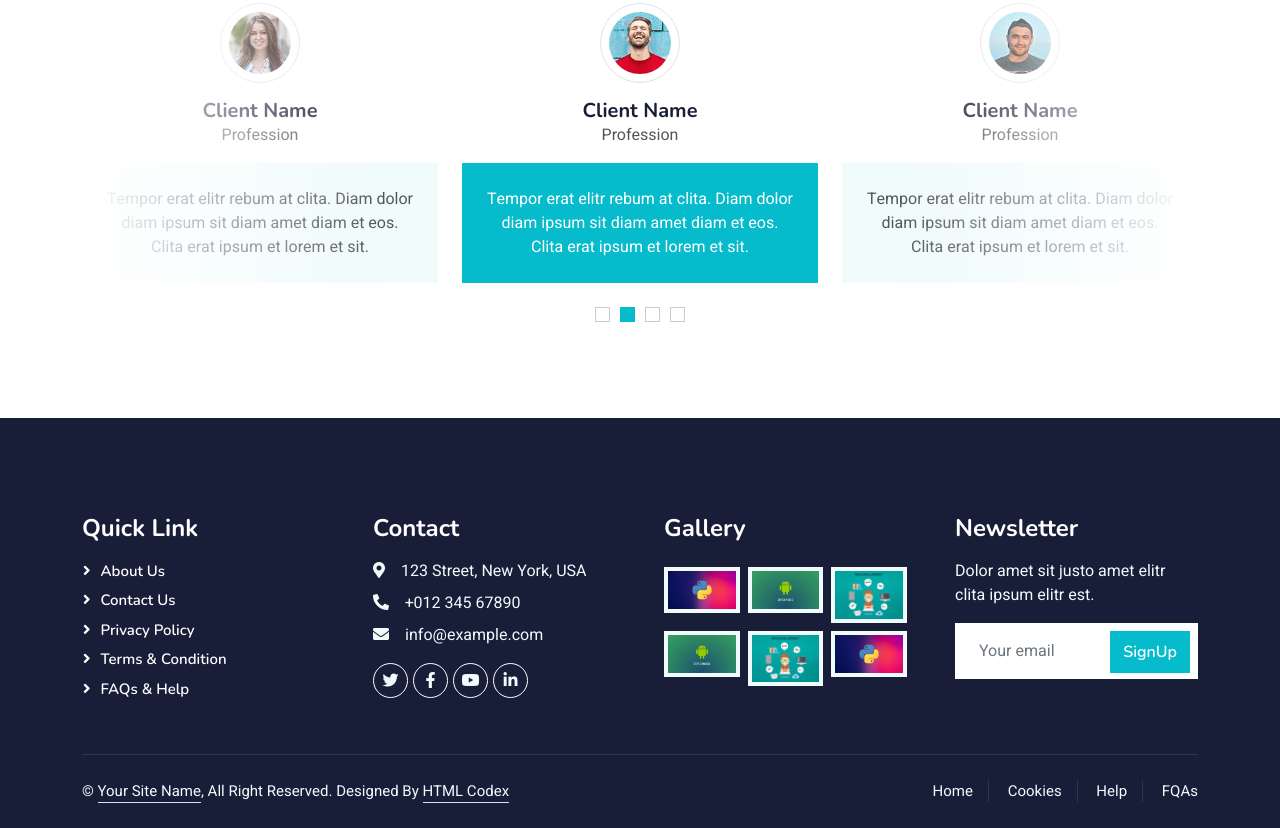
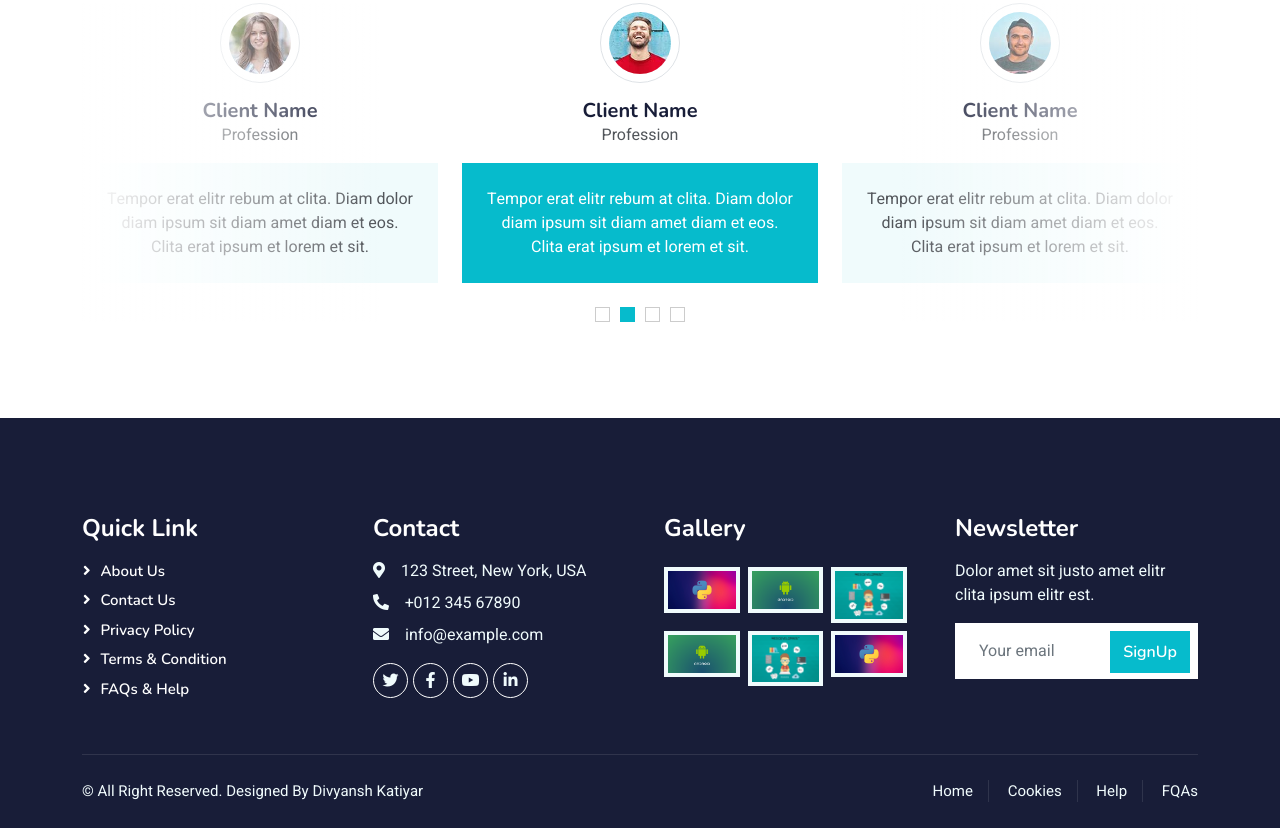
Before and after one commit to Mr-Nobuddy/QPATH, a plain HTML site: page index.html in a window 1280 px wide. Shown: the part 3861-4689 px from the top of the page. Drawn offline with nearby package versions, Linux system fonts and the light colour scheme; a script that the page names is missing.

Commit message:
Update index.html

```diff
--- a/index.html
+++ b/index.html
@@ -561,10 +561,10 @@
             <div class="copyright">
                 <div class="row">
                     <div class="col-md-6 text-center text-md-start mb-3 mb-md-0">
-                        &copy; <a class="border-bottom" href="#">Your Site Name</a>, All Right Reserved.
+                        &copy; All Right Reserved.
 
                         <!--/*** This template is free as long as you keep the footer author’s credit link/attribution link/backlink. If you'd like to use the template without the footer author’s credit link/attribution link/backlink, you can purchase the Credit Removal License from "https://htmlcodex.com/credit-removal". Thank you for your support. ***/-->
-                        Designed By <a class="border-bottom" href="https://htmlcodex.com">HTML Codex</a>
+                        Designed By Divyansh Katiyar
                     </div>
                     <div class="col-md-6 text-center text-md-end">
                         <div class="footer-menu">
```
